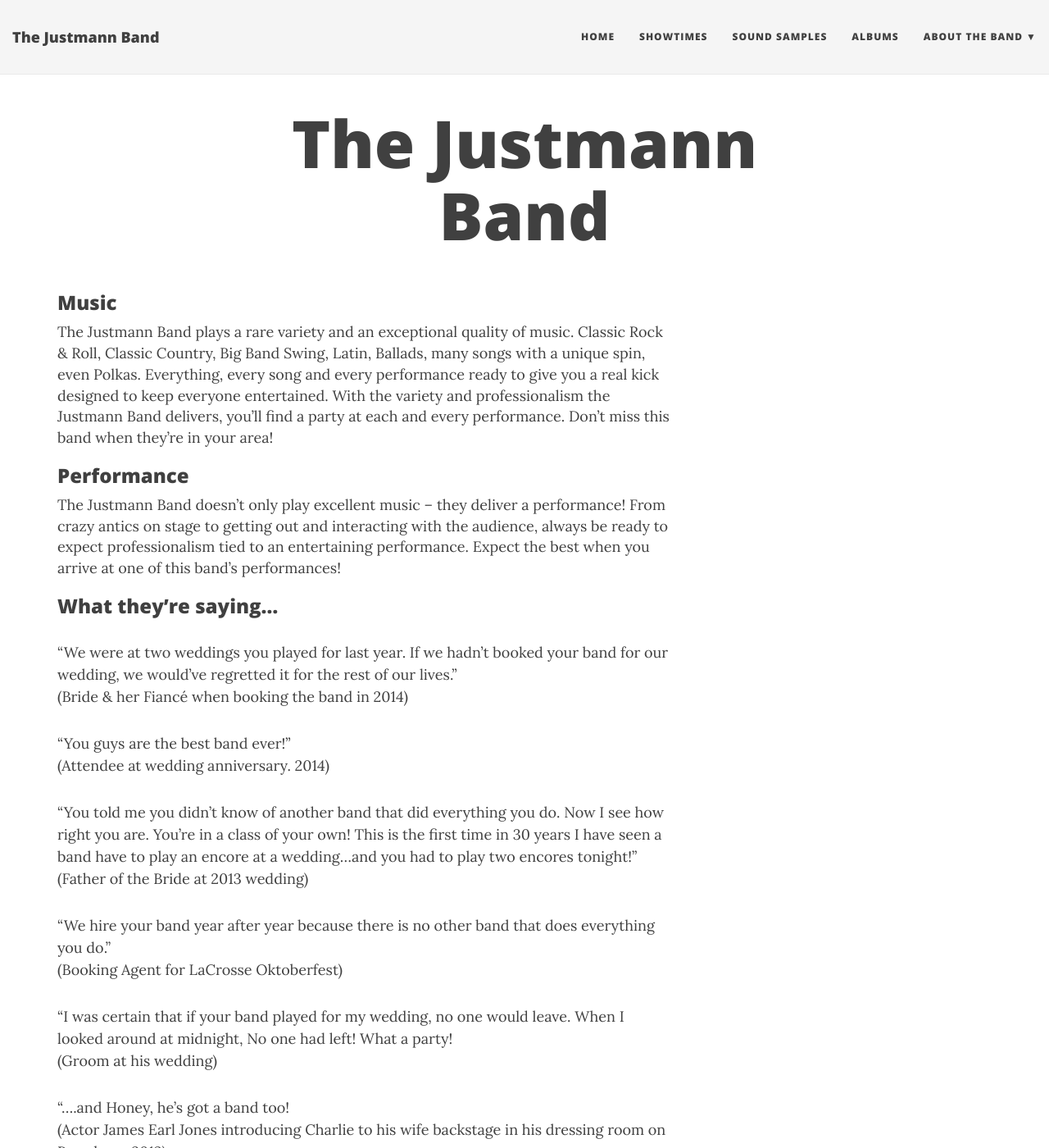
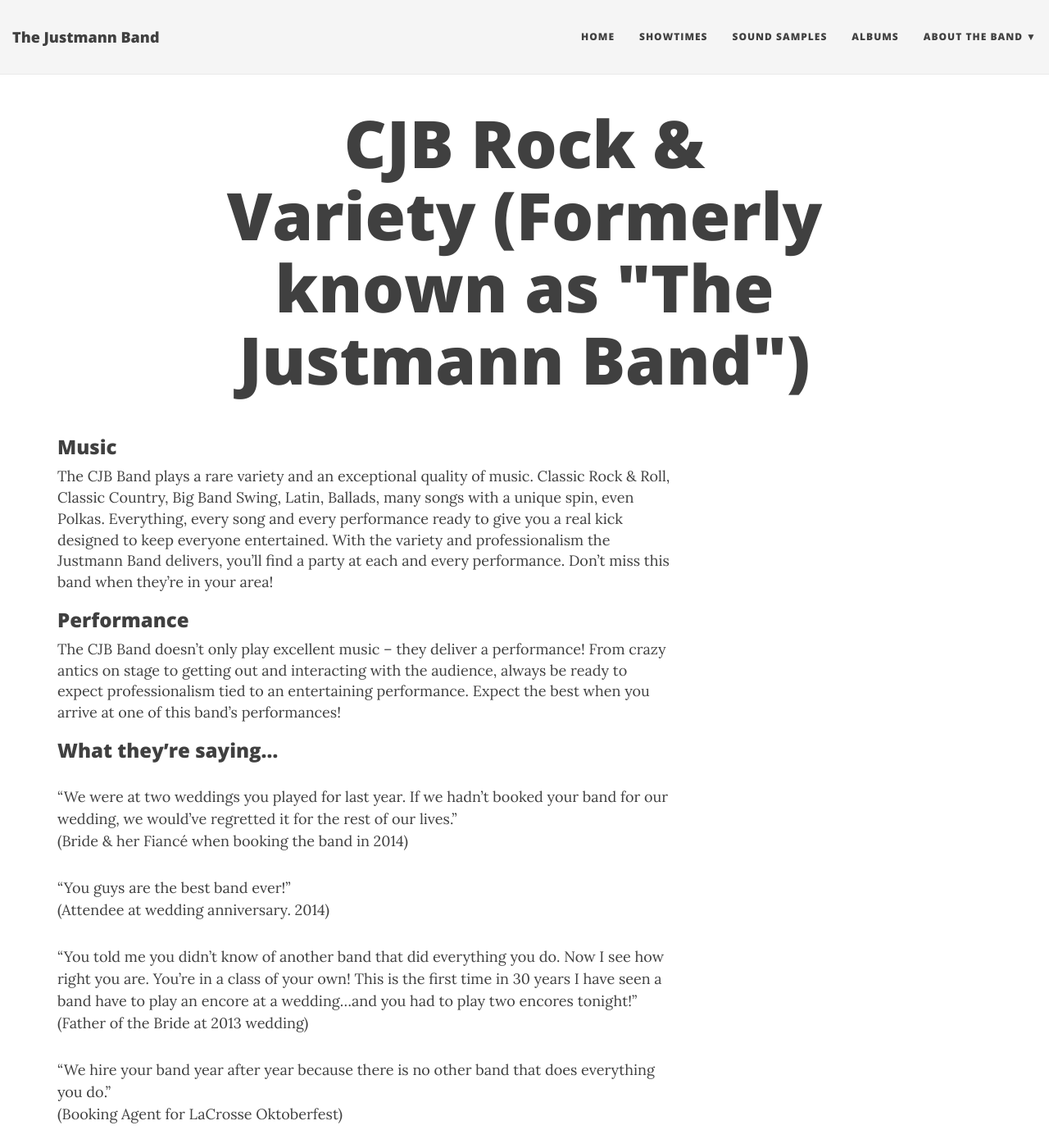
Before and after one commit to jcoenen/justmannband.com, a Jekyll site: the page built from index.html, in a window 1280 px wide and 1400 px high. Shown: the whole window at 82% size. Built offline with Jekyll 4.4.1, drawn with Linux system fonts in a browser that asks for light colours; nearby versions of some CDN libraries; the list of posts is cut into pages by our own code.

Commit message:
Update index.html

```diff
--- a/index.html
+++ b/index.html
@@ -1,15 +1,15 @@
 ---
 layout: page
-title: The Justmann Band
+title: CJB Rock & Variety (Formerly known as "The Justmann Band")
 subtitle:
 ---
 
 
 <h3> Music </h3>
-The Justmann Band plays a rare variety and an exceptional quality of music. Classic Rock & Roll, Classic Country, Big Band Swing, Latin, Ballads, many songs with a unique spin, even Polkas. Everything, every song and every performance ready to give you a real kick designed to keep everyone entertained. With the variety and professionalism the Justmann Band delivers, you’ll find a party at each and every performance. Don’t miss this band when they’re in your area!
+The CJB Band plays a rare variety and an exceptional quality of music. Classic Rock & Roll, Classic Country, Big Band Swing, Latin, Ballads, many songs with a unique spin, even Polkas. Everything, every song and every performance ready to give you a real kick designed to keep everyone entertained. With the variety and professionalism the Justmann Band delivers, you’ll find a party at each and every performance. Don’t miss this band when they’re in your area!
 
 <h3>Performance</h3>
-The Justmann Band doesn’t only play excellent music – they deliver a performance! From crazy antics on stage to getting out and interacting with the audience, always be ready to expect professionalism tied to an entertaining performance. Expect the best when you arrive at one of this band’s performances!
+The CJB Band doesn’t only play excellent music – they deliver a performance! From crazy antics on stage to getting out and interacting with the audience, always be ready to expect professionalism tied to an entertaining performance. Expect the best when you arrive at one of this band’s performances!
 
 
 
```
